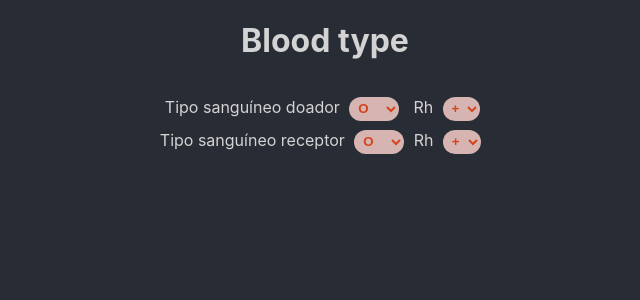
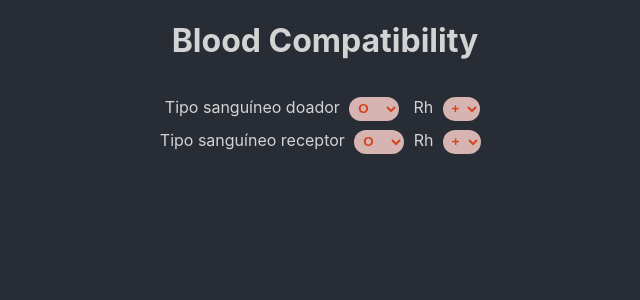
Before and after one commit to romeiro-bru/react-blood-compatibility, a React (Create React App) app: page / in a window 1280 px wide. Shown: the top 300 px of the page, without its empty margins (315-955 px from the left). Built offline with nearby package versions, Linux system fonts and the light colour scheme.

Commit message:
Add title

```diff
--- a/public/index.html
+++ b/public/index.html
@@ -1,43 +1,15 @@
 <!DOCTYPE html>
 <html lang="en">
   <head>
-    <meta charset="utf-8" />
-    <link rel="icon" href="%PUBLIC_URL%/favicon.ico" />
-    <meta name="viewport" content="width=device-width, initial-scale=1" />
-    <meta name="theme-color" content="#000000" />
-    <meta
-      name="description"
-      content="Web site created using create-react-app"
-    />
-    <link rel="apple-touch-icon" href="%PUBLIC_URL%/logo192.png" />
-    <!--
-      manifest.json provides metadata used when your web app is installed on a
-      user's mobile device or desktop. See https://developers.google.com/web/fundamentals/web-app-manifest/
-    -->
-    <link rel="manifest" href="%PUBLIC_URL%/manifest.json" />
-    <!--
-      Notice the use of %PUBLIC_URL% in the tags above.
-      It will be replaced with the URL of the `public` folder during the build.
-      Only files inside the `public` folder can be referenced from the HTML.
-
-      Unlike "/favicon.ico" or "favicon.ico", "%PUBLIC_URL%/favicon.ico" will
-      work correctly both with client-side routing and a non-root public URL.
-      Learn how to configure a non-root public URL by running `npm run build`.
-    -->
-    <title>React App</title>
+    <meta charset="utf-8"/>
+    <link rel="icon" href="%PUBLIC_URL%/favicon.ico"/>
+    <meta name="viewport" content="width=device-width, initial-scale=1"/>
+    <meta name="theme-color" content="#000000"/>
+    <meta name="description" content="Web site created using create-react-app"/>
+    <title>Blood Compatibility</title>
   </head>
   <body>
     <noscript>You need to enable JavaScript to run this app.</noscript>
     <div id="root"></div>
-    <!--
-      This HTML file is a template.
-      If you open it directly in the browser, you will see an empty page.
-
-      You can add webfonts, meta tags, or analytics to this file.
-      The build step will place the bundled scripts into the <body> tag.
-
-      To begin the development, run `npm start` or `yarn start`.
-      To create a production bundle, use `npm run build` or `yarn build`.
-    -->
   </body>
 </html>
--- a/src/App.js
+++ b/src/App.js
@@ -4,7 +4,7 @@
 function App() {
   return (
     <div className="App">
-      <h1>Blood type</h1>
+      <h1>Blood Compatibility</h1>
       <Select />
     </div>
   );
```
